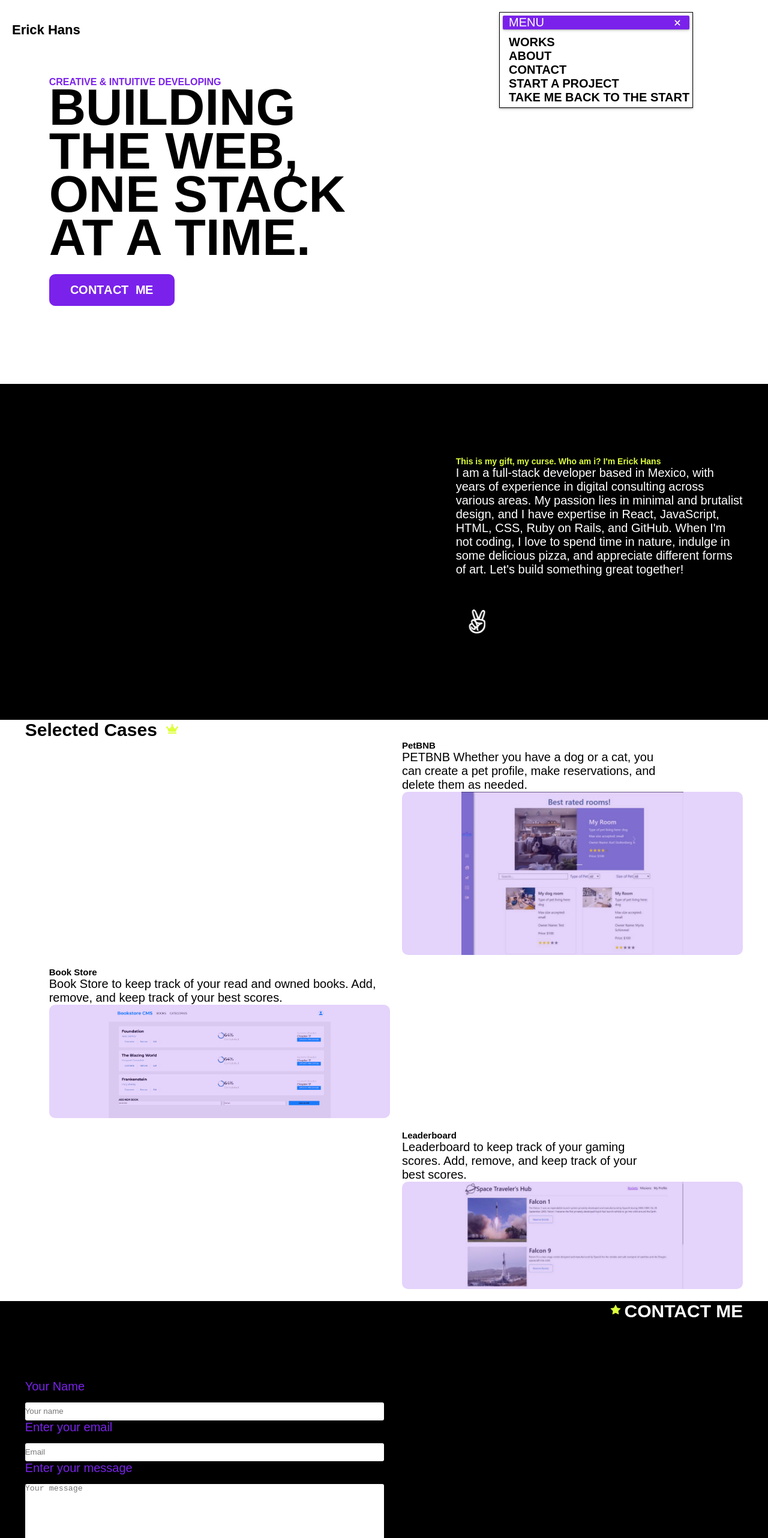
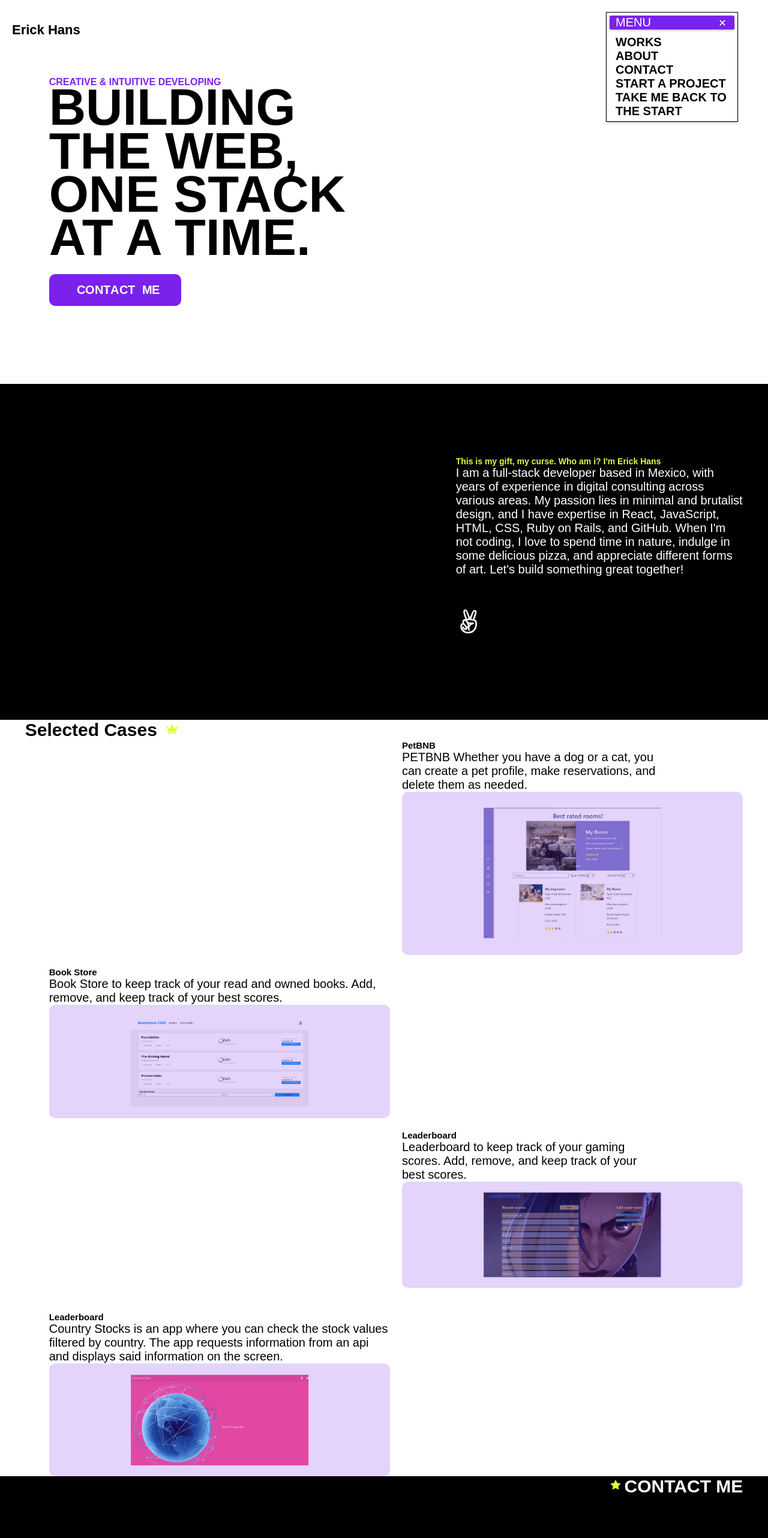
Before and after one commit to erickhansx/portfolio-nv, a React (Create React App) app: page / in a window 1280 px wide. Shown: the top 2564 px of the page at 60% size. Built offline with nearby package versions, Linux system fonts and the light colour scheme; a web font is replaced by a local one.

Commit message:
Update projects

```diff
--- a/package.json
+++ b/package.json
@@ -9,6 +9,7 @@
     "react": "^18.2.0",
     "react-dom": "^18.2.0",
     "react-icons": "^4.8.0",
+    "react-intersection-observer": "^9.4.3",
     "react-scripts": "5.0.1",
     "sass": "^1.60.0",
     "web-vitals": "^2.1.4"
--- a/src/App.js
+++ b/src/App.js
@@ -2,7 +2,6 @@ import { Fragment } from 'react';
 import About from './components/About/About';
 import ContactForm from './components/Contact/ContactForm';
 import Intro from './components/Intro/Intro';
-import Modal from './components/Projects/Modal';
 import Projects from './components/Projects/Projects';
 import DropdownMenu from './components/UI/DropdownMenu';
 import Navbar from './components/UI/Navbar';
--- a/src/components/About/About.jsx
+++ b/src/components/About/About.jsx
@@ -1,14 +1,17 @@
 import SectionWrapper from '../Layout/SectionWrapper';
 import classes from './About.module.scss';
 import LinksAnimation from './LinksAnimation';
+import { useInView } from 'react-intersection-observer';
 
 const About = () => {
+  const { ref: myRef, inView: myElementIsVisible } = useInView();
+  console.log(myElementIsVisible);
   return (
     <SectionWrapper styles={'flex-right height-70'}>
       <div className={classes.about} id="about">
         <div className={classes['about-main']}>
           <h1>This is my gift, my curse. Who am i? I'm Erick Hans</h1>
-          <p>
+          <p ref={myRef}>
             I am a full-stack developer based in Mexico, with years of
             experience in digital consulting across various areas. My passion
             lies in minimal and brutalist design, and I have expertise in React,
--- a/src/components/About/LinksAnimation.jsx
+++ b/src/components/About/LinksAnimation.jsx
@@ -11,19 +11,39 @@ const LinksAnimation = () => {
   return (
     <div className={classes['animation-container']}>
       <div className={classes['animation-container--links']}>
-        <a href="https://github.com/erickhansx" target="_blank">
+        <a
+          href="https://github.com/erickhansx"
+          target="_blank"
+          rel="noreferrer"
+        >
           <FaGithubAlt />
         </a>
-        <a href="https://www.linkedin.com/in/erickhansx/" target="_blank">
+        <a
+          href="https://www.linkedin.com/in/erickhansx/"
+          target="_blank"
+          rel="noreferrer"
+        >
           <FaLinkedin />
         </a>
-        <a href="https://twitter.com/TheErickHans" target="_blank">
+        <a
+          href="https://twitter.com/TheErickHans"
+          target="_blank"
+          rel="noreferrer"
+        >
           <FaTwitter />
         </a>
-        <a href="https://medium.com/@erickhansx" target="_blank">
+        <a
+          href="https://medium.com/@erickhansx"
+          target="_blank"
+          rel="noreferrer"
+        >
           <FaMediumM />
         </a>
-        <a href="https://wellfound.com/u/erick-hans" target="_blank">
+        <a
+          href="https://wellfound.com/u/erick-hans"
+          target="_blank"
+          rel="noreferrer"
+        >
           <FaAngellist />
         </a>
       </div>
--- a/src/components/Intro/Intro.jsx
+++ b/src/components/Intro/Intro.jsx
@@ -11,7 +11,9 @@ const Intro = () => {
           building the web,
           <br /> one stack at a time.
         </p>
-        <Button>Contact me</Button>
+        <a href="#contact">
+          <Button> Contact me</Button>
+        </a>
       </div>
     </SectionWrapper>
   );
--- a/src/components/Projects/Modal.jsx
+++ b/src/components/Projects/Modal.jsx
@@ -14,14 +14,18 @@ const Modal = (props) => {
         <div className={classes['modal-header']}>
           <h4 className={classes['modal-title']}>{props.title}</h4>
           <div className={classes['modal-icons']}>
-            <a href="#">
+            <a href={props.github} target="_blank" rel="noreferrer">
               <FaGithubAlt />
             </a>
-            <span>View code</span>
-            <a href="#">
+            <a href={props.github} target="_blank" rel="noreferrer">
+              <span>View code</span>
+            </a>
+            <a href={props.livePage} target="_blank" rel="noreferrer">
               <HiOutlineStatusOnline />
             </a>
-            <span>Watch live</span>
+            <a href={props.livePage} target="_blank" rel="noreferrer">
+              <span>Watch live</span>
+            </a>
           </div>
         </div>
         <div className={classes['modal-img']}>
--- a/src/components/Projects/Projects.jsx
+++ b/src/components/Projects/Projects.jsx
@@ -3,7 +3,8 @@ import classes from './Projects.module.scss';
 import { FaCrown } from 'react-icons/fa';
 import PETBNB from '../../img/PETBNB-small.jpeg';
 import BookStore from '../../img/bookstore.png';
-import SpaceRocket from '../../img/Spacerocket.jpeg';
+import SpaceRocket from '../../img/Leaderboard.jpeg';
+import WorldData from '../../img/world-data.png';
 import './Projects.scss';
 import { useState } from 'react';
 import Modal from './Modal';
@@ -19,6 +20,8 @@ const Projects = () => {
       img: PETBNB,
       imgPath: require('../../img/PETBNB-small.jpeg'),
       isModalOpen: false,
+      github: 'https://github.com/Full-Stack-Capstone/petbnb-front',
+      livePage: 'https://fantastic-maamoul-0b2722.netlify.app/',
     },
     {
       title: 'Book Store',
@@ -29,6 +32,8 @@ const Projects = () => {
       img: BookStore,
       imgPath: require('../../img/bookstore.png'),
       isModalOpen: false,
+      github: 'https://github.com/erickhansx/bookstore',
+      livePage: 'https://fascinating-crostata-787ee2.netlify.app/',
     },
     {
       title: 'Leaderboard',
@@ -37,8 +42,22 @@ const Projects = () => {
       short:
         'Leaderboard to keep track of your gaming scores. Add, remove, and keep track of your best scores.',
       img: SpaceRocket,
-      imgPath: require('../../img/Spacerocket.jpeg'),
+      imgPath: require('../../img/Leaderboard.jpeg'),
       isModalOpen: false,
+      github: 'https://github.com/erickhansx/leaderboard',
+      livePage: 'https://erickhansx.github.io/leaderboard/dist/',
+    },
+    {
+      title: 'Leaderboard',
+      description:
+        'Country Stocks is an app where you can check the stock values filtered by country. The app requests information from an api and displays said information on the screen.',
+      short:
+        'Country Stocks is an app where you can check the stock values filtered by country. The app requests information from an api and displays said information on the screen.',
+      img: WorldData,
+      imgPath: require('../../img/world-data.png'),
+      isModalOpen: false,
+      github: 'https://github.com/erickhansx/react-capstone',
+      livePage: 'https://zippy-salamander-5d059d.netlify.app/',
     },
   ]);
 
@@ -91,6 +110,8 @@ const Projects = () => {
                   img={project.img}
                   index={index}
                   imgPath={project.imgPath}
+                  livePage={project.livePage}
+                  github={project.github}
                 />
               )}
             </>
--- a/src/components/Projects/Projects.module.scss
+++ b/src/components/Projects/Projects.module.scss
@@ -9,7 +9,8 @@
 }
 
 img {
-  max-width: 100%;
+  max-width: 80%;
+  max-height: 80%;
   @media only screen and (min-width: 768px) {
     max-width: 65%;
   }
--- a/src/components/Projects/Projects.scss
+++ b/src/components/Projects/Projects.scss
@@ -44,6 +44,18 @@
   }
 }
 
+.works-3 {
+  display: flex;
+  flex-direction: column;
+  grid-area: last;
+  overflow: hidden;
+  @media only screen and (min-width: 768px) {
+    // flex-direction: row-reverse;
+    // align-items: flex-end;
+    justify-content: flex-end;
+  }
+}
+
 .animation-container {
   overflow: hidden;
 }
@@ -87,11 +99,13 @@
   grid-template-areas:
     'top'
     'middle'
-    'bottom ';
+    'bottom '
+    'last';
   @media only screen and (min-width: 600px) {
     grid-template-areas:
       '.  . . top'
       '. . middle .'
-      ' .  . . bottom ';
+      ' .  . . bottom '
+      '. . last .';
   }
 }
--- a/src/components/UI/Button.module.scss
+++ b/src/components/UI/Button.module.scss
@@ -16,6 +16,16 @@
     animation: flip 4s infinite;
     animation-delay: calc(0.1s * var(--k));
   }
+
+  &:hover {
+    background-color: rgb(122, 34, 235, 0.6);
+  }
+
+  &:active {
+    background-color: #fff;
+    color: #7a22eb;
+    border: 1px solid #7a22eb;
+  }
 }
 
 @keyframes flip {
--- a/src/components/UI/Navbar.module.scss
+++ b/src/components/UI/Navbar.module.scss
@@ -6,7 +6,7 @@
   height: 6rem;
   position: fixed;
   top: 2rem;
-  right: 2rem;
+  left: 2rem;
   z-index: 9999;
   overflow: hidden;
 
@@ -26,16 +26,17 @@
   flex-direction: column;
   font-size: 2rem;
   min-width: 17rem;
+  max-width: 22rem;
   position: fixed;
   top: 2rem;
-  left: 2rem;
+  right: 2rem;
   background-color: #fff;
   border: 1px solid black;
   padding: 0.5rem;
   box-shadow: 0 1px 2px 0 rgba(0, 0, 0, 0.2), 0 1.5px 5px 0 rgba(0, 0, 0, 0.19);
   @media only screen and (min-width: 768px) {
     top: 2rem;
-    left: 65%;
+    right: 5rem;
   }
 }
 
```
Also changed, not shown: src/img/world-data.png (added), 1 other file (tests, documents, lock files or other folders).
